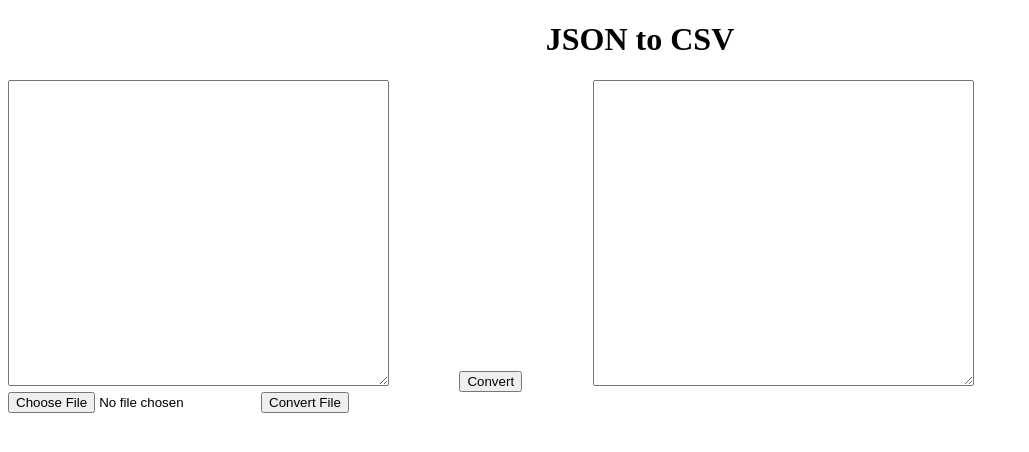
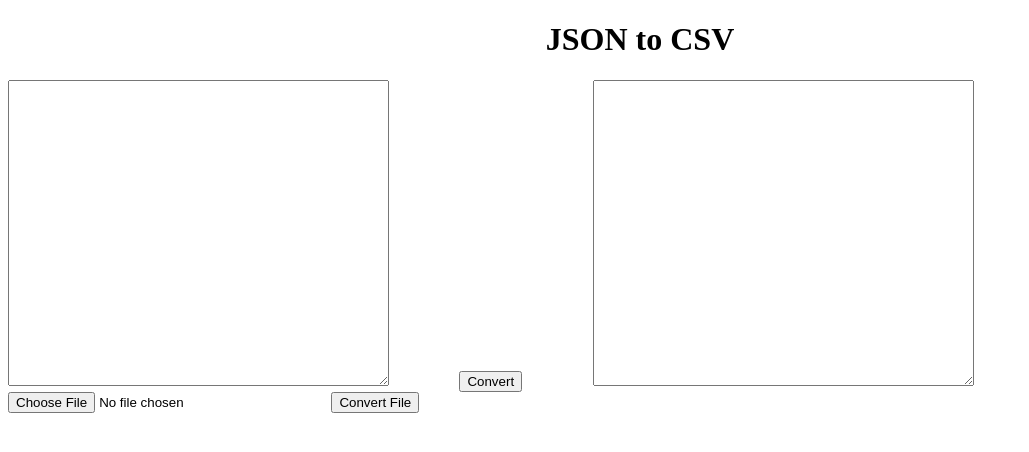
Before and after one commit to melnele/CSVJSON, an Angular app: page / in a window 1280 px wide. Shown: the top 452 px of the page, without its empty margins (0-1029 px from the left). Built offline with nearby package versions, Linux system fonts and the light colour scheme.

Commit message:
som fixes

```diff
--- a/package.json
+++ b/package.json
@@ -27,6 +27,7 @@
     "body-parser": "^1.18.3",
     "core-js": "^2.5.4",
     "express": "^4.16.3",
+    "hoek": "^5.0.3",
     "rxjs": "^6.0.0",
     "typescript": "~2.7.2",
     "zone.js": "^0.8.26"
@@ -39,7 +40,7 @@
     "codelyzer": "~4.2.1",
     "jasmine-core": "~2.99.1",
     "jasmine-spec-reporter": "~4.2.1",
-    "karma": "~1.7.1",
+    "karma": "^2.0.2",
     "karma-chrome-launcher": "~2.2.0",
     "karma-coverage-istanbul-reporter": "~2.0.0",
     "karma-jasmine": "~1.1.1",
--- a/src/app/app.component.html
+++ b/src/app/app.component.html
@@ -5,9 +5,8 @@
 <div>
   <textarea type="text" id="json" rows="20" cols="45" style="margin-right: 10ex" [(ngModel)]="json"></textarea>
   <button (click)=convert() style="margin-right: 10ex">Convert</button>
-  <textarea id="csv" rows="20" cols="45">{{csv}}
-  </textarea>
+  <textarea id="csv" rows="20" cols="45">{{csv}}</textarea>
 </div>
 <input type="file" (change)="fileChange($event)" placeholder="Upload file" accept=".json">
 
-<button (click)=convert2() style="margin-right: 10ex">Convert File</button>
+<button (click)=convert2() style="margin-left: 10ex">Convert File</button>
--- a/src/app/app.component.ts
+++ b/src/app/app.component.ts
@@ -17,7 +17,6 @@ export class AppComponent {
   constructor(public http: HttpClient) { }
 
   static getfiletext(str) {
-    console.log(str);
     this.jsonfile = str;
   }
   convert2() {
@@ -32,6 +31,7 @@ export class AppComponent {
       console.log("not json");
       return;
     }
+    this.json = AppComponent.jsonfile;
     this.http.post('/api/jsontocsv/', AppComponent.jsonfile, config).subscribe(res => {
       this.csv = res["data"];
     }, err => {
```
Also changed, not shown: 1 other file (tests, documents, lock files or other folders).
